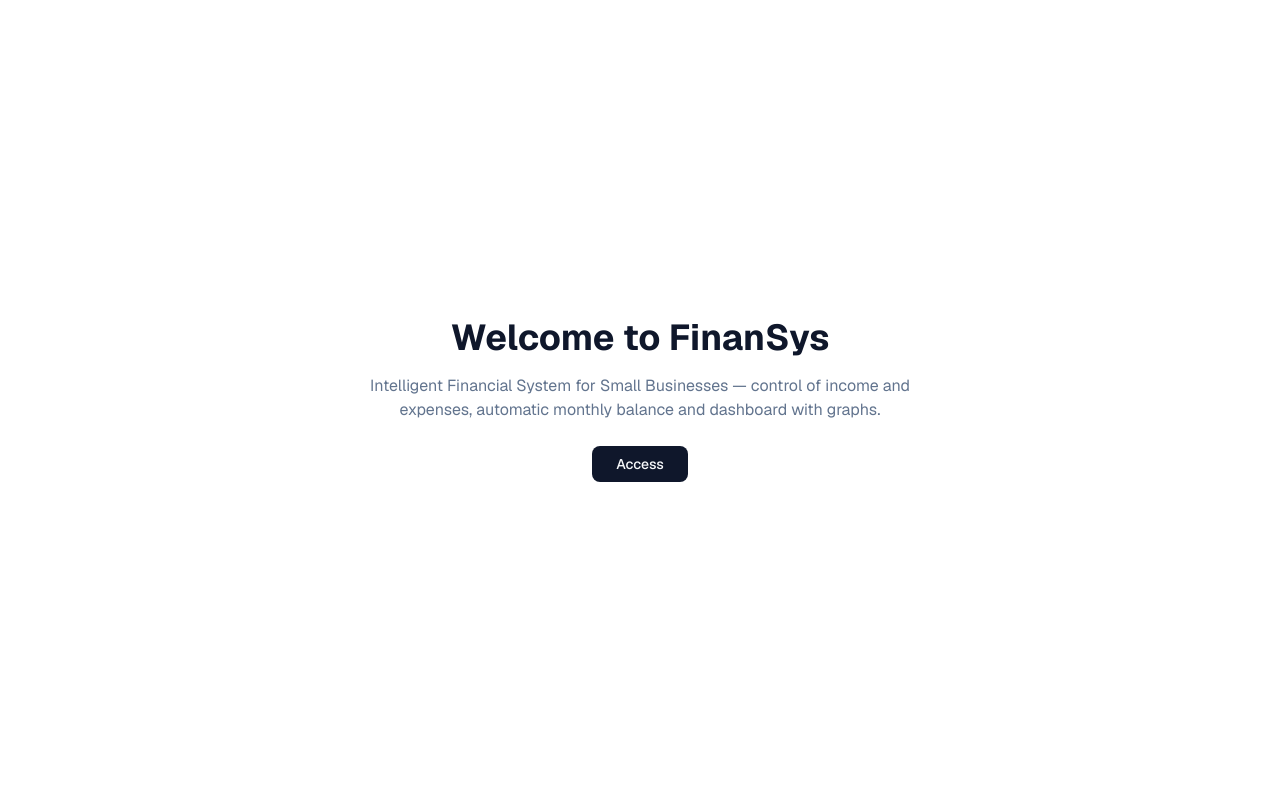
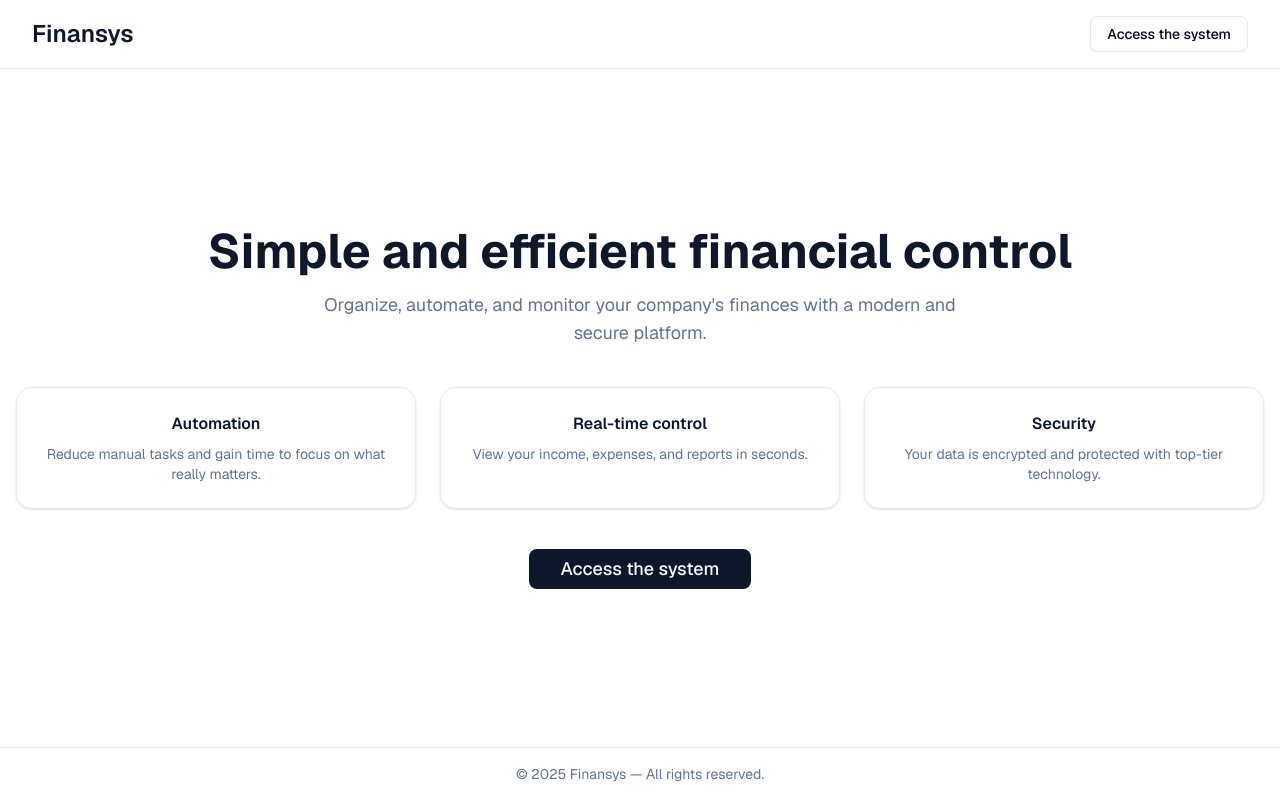
Before and after one commit to DavidSilva32/finansys-frontend, a Next.js app: page / in a window 1280 px wide. Built offline with nearby package versions, Linux system fonts and the light colour scheme; no server answers.

Commit message:
Initial page more morden

```diff
--- a/package.json
+++ b/package.json
@@ -14,6 +14,7 @@
     "@radix-ui/react-slot": "^1.2.4",
     "class-variance-authority": "^0.7.1",
     "clsx": "^2.1.1",
+    "framer-motion": "^12.23.24",
     "lucide-react": "^0.552.0",
     "next": "16.0.1",
     "next-themes": "^0.4.6",
--- a/src/app/page.tsx
+++ b/src/app/page.tsx
@@ -4,6 +4,7 @@ import { Button } from "@/components/ui/button";
 import { useI18n } from "@/context/I18nContext";
 import { useAuthCheck } from "@/hooks/useAuthCheck";
 import { useRouter } from "next/navigation";
+import { motion } from "framer-motion";
 
 export default function Home() {
   const router = useRouter();
@@ -16,16 +17,80 @@ export default function Home() {
   };
 
   return (
-    <main className="flex flex-col items-center justify-center min-h-screen bg-background font-sans px-4">
-      <h1 className="text-4xl font-bold mb-4 text-center text-primary">
-        {t("home.title")}
-      </h1>
-      <p className="text-center text-muted-foreground mb-6 max-w-xl">
-        {t("home.description")}
-      </p>
-      <Button onClick={goToLogin} className="px-6 py-3 cursor-pointer">
-        {isChecking ? t("home.loading") : t("home.access")}
-      </Button>
+    <main className="flex flex-col min-h-screen bg-linear-to-b from-background to-surface text-foreground font-sans">
+      <header className="flex justify-between items-center px-8 py-4 border-b border-border bg-surface/70 backdrop-blur">
+        <h1 className="text-2xl font-semibold text-primary">Finansys</h1>
+        <Button variant="outline" onClick={goToLogin}>
+          {t("home.access")}
+        </Button>
+      </header>
+
+      <section className="flex flex-col items-center justify-center flex-1 text-center px-4">
+        <motion.h2
+          initial={{ opacity: 0, y: -15 }}
+          animate={{ opacity: 1, y: 0 }}
+          transition={{ duration: 0.6 }}
+          className="text-5xl font-bold mb-4 text-primary"
+        >
+          {t("home.title")}
+        </motion.h2>
+
+        <motion.p
+          initial={{ opacity: 0, y: 10 }}
+          animate={{ opacity: 1, y: 0 }}
+          transition={{ delay: 0.2 }}
+          className="text-lg text-muted-foreground mb-10 max-w-2xl"
+        >
+          {t("home.description")}
+        </motion.p>
+
+        <motion.div
+          initial={{ opacity: 0 }}
+          animate={{ opacity: 1 }}
+          transition={{ delay: 0.4 }}
+          className="grid grid-cols-1 sm:grid-cols-3 gap-6 mb-10"
+        >
+          <div className="p-6 border border-border rounded-2xl bg-surface shadow-sm">
+            <h3 className="font-semibold text-primary mb-2">
+              {t("home.feature_automation")}
+            </h3>
+            <p className="text-sm text-muted-foreground">
+              {t("home.feature_automation_desc")}
+            </p>
+          </div>
+
+          <div className="p-6 border border-border rounded-2xl bg-surface shadow-sm">
+            <h3 className="font-semibold text-primary mb-2">
+              {t("home.feature_control")}
+            </h3>
+            <p className="text-sm text-muted-foreground">
+              {t("home.feature_control_desc")}
+            </p>
+          </div>
+
+          <div className="p-6 border border-border rounded-2xl bg-surface shadow-sm">
+            <h3 className="font-semibold text-primary mb-2">
+              {t("home.feature_security")}
+            </h3>
+            <p className="text-sm text-muted-foreground">
+              {t("home.feature_security_desc")}
+            </p>
+          </div>
+        </motion.div>
+
+        <Button
+          size="lg"
+          onClick={goToLogin}
+          disabled={isChecking}
+          className="px-8 py-4 text-lg"
+        >
+          {isChecking ? t("home.loading") : t("home.access")}
+        </Button>
+      </section>
+
+      <footer className="text-center py-4 border-t border-border text-sm text-muted-foreground">
+        © 2025 Finansys — {t("home.footer")}
+      </footer>
     </main>
   );
 }
--- a/src/locales/en.json
+++ b/src/locales/en.json
@@ -1,9 +1,16 @@
 {
   "home": {
-    "title": "Welcome to FinanSys",
-    "description": "Intelligent Financial System for Small Businesses — control of income and expenses, automatic monthly balance and dashboard with graphs.",
-    "loading": "Accessing...",
-    "access": "Access"
+    "title": "Simple and efficient financial control",
+    "description": "Organize, automate, and monitor your company's finances with a modern and secure platform.",
+    "access": "Access the system",
+    "loading": "Checking...",
+    "feature_automation": "Automation",
+    "feature_automation_desc": "Reduce manual tasks and gain time to focus on what really matters.",
+    "feature_control": "Real-time control",
+    "feature_control_desc": "View your income, expenses, and reports in seconds.",
+    "feature_security": "Security",
+    "feature_security_desc": "Your data is encrypted and protected with top-tier technology.",
+    "footer": "All rights reserved."
   },
   "login": {
     "title": "Access System",
--- a/src/locales/pt.json
+++ b/src/locales/pt.json
@@ -1,9 +1,16 @@
 {
   "home": {
-    "title": "Bem-vindo ao FinanSys",
-    "description": "Sistema Financeiro Inteligente para Pequenas Empresas — controle de receitas e despesas, saldo mensal automático e painel com gráficos.",
-    "loading": "Acessando...",
-    "access": "Acessar"
+    "title": "Controle financeiro simples e eficiente",
+    "description": "Organize, automatize e acompanhe as finanças da sua empresa com uma plataforma moderna e segura.",
+    "access": "Acessar o sistema",
+    "loading": "Verificando...",
+    "feature_automation": "Automatização",
+    "feature_automation_desc": "Reduza tarefas manuais e ganhe tempo para focar no que importa.",
+    "feature_control": "Controle em tempo real",
+    "feature_control_desc": "Visualize suas receitas, despesas e relatórios em segundos.",
+    "feature_security": "Segurança",
+    "feature_security_desc": "Seus dados são criptografados e protegidos com tecnologia de ponta.",
+    "footer": "Todos os direitos reservados."
   },
   "login": {
     "title": "Acessar Sistema",
```
Also changed, not shown: 1 other file (tests, documents, lock files or other folders).
